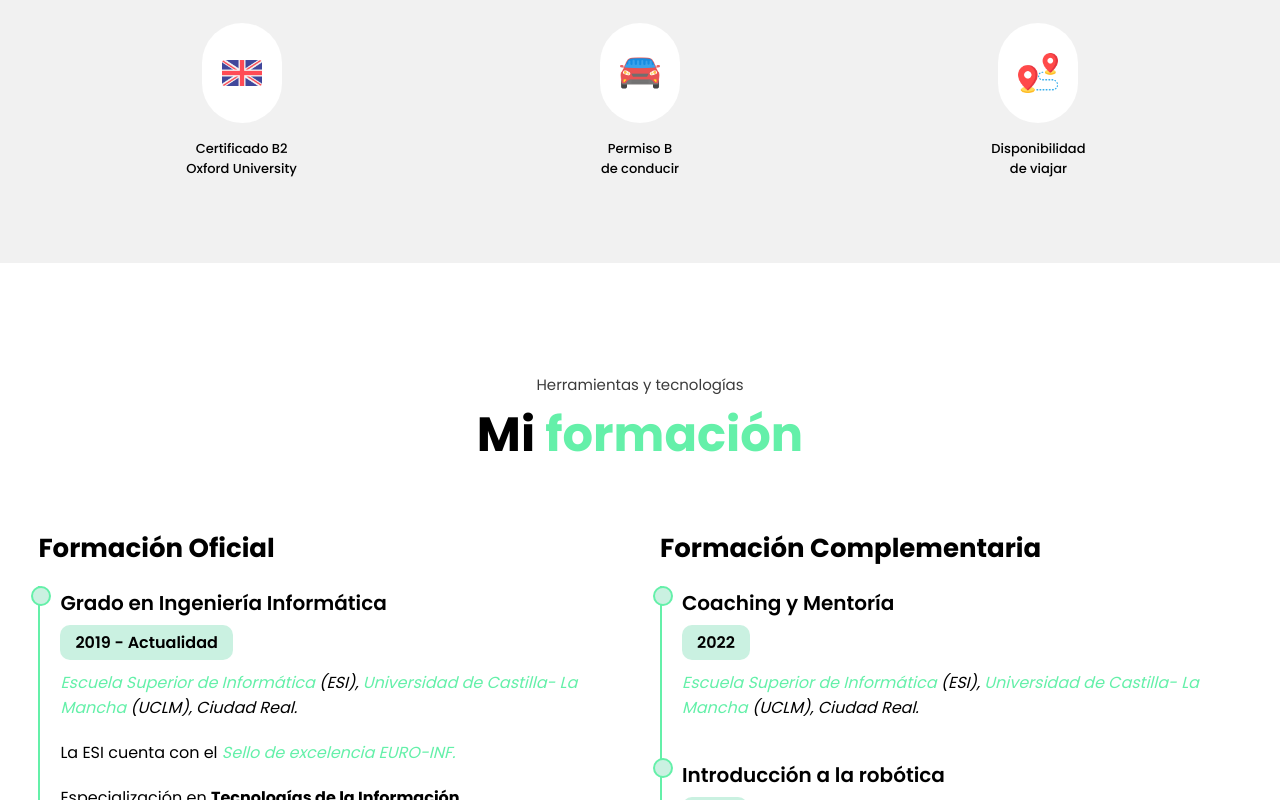
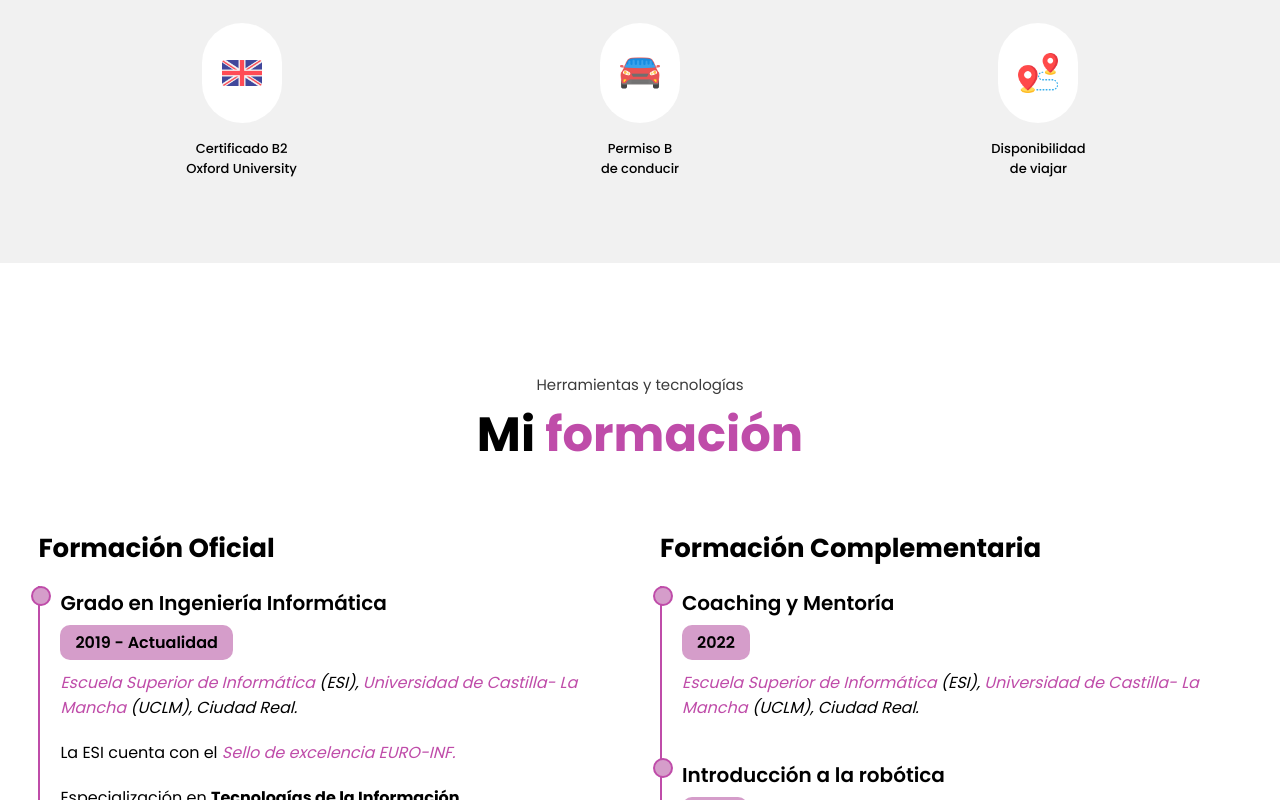
Before and after one commit to esthercamacho/esthercamacho.github.io, a plain HTML site: page index.html in a window 1280 px wide. Shown: the part 2000-2800 px from the top of the page. Drawn offline with nearby package versions, Linux system fonts and the light colour scheme.

Commit message:
Cambiar color principal, de verde a morado

```diff
--- a/css/style.css
+++ b/css/style.css
@@ -13,12 +13,18 @@
 	--second-bg-color: #F1F1F1;
 	--text-color: #000;
 	--second-color: #3B3B3B;
-	--main-color: #64F0A9;
+	--main-color: #BF4CA9;
+	--main-claro: #D59DCA;
 	--negrita: #000;
 
 	--big-font: 4rem;
 	--h2-font: 3rem;
 	--p-font: 1.1rem;
+
+	/* Verde */
+	/* --main-color: #64F0A9; */
+	/* Verde clarito */
+	/* --main-claro: #caf1e1; */
 }
 /************ VARIABLES TEMA OSCURO ************/
 body.dark-theme{
@@ -26,8 +32,11 @@ body.dark-theme{
 	--second-bg-color: #3B3B3B;
 	--text-color: #fff;
 	--second-color: #F1F1F1;
-	--main-color: #64F0A9;
+	--main-color: #BF4CA9;
 	--negrita: #000;
+
+	/* Verde */
+	/* --main-color: #64F0A9; */
 
 }
 /************ BOTON TEMA CLARO/OSCURO ************/
@@ -276,7 +285,7 @@ header.sticky{
   .resume .resume-item h5 {
 	font-size: 16px;
 	color: var(--negrita);
-	background: #caf1e1;
+	background: var(--main-claro);
 	border-radius: 10px;
 	padding: 5px 15px;
 	display: inline-block;
@@ -309,7 +318,7 @@ header.sticky{
 	border-radius: 50px;
 	left: -9px;
 	top: 0;
-	background: #caf1e1;
+	background: var(--main-claro);
 	border: 2px solid var(--main-color);
   }
 
```
